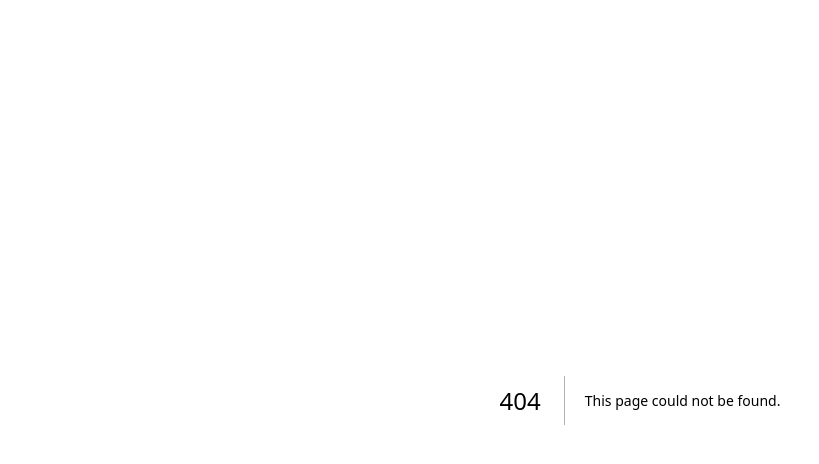
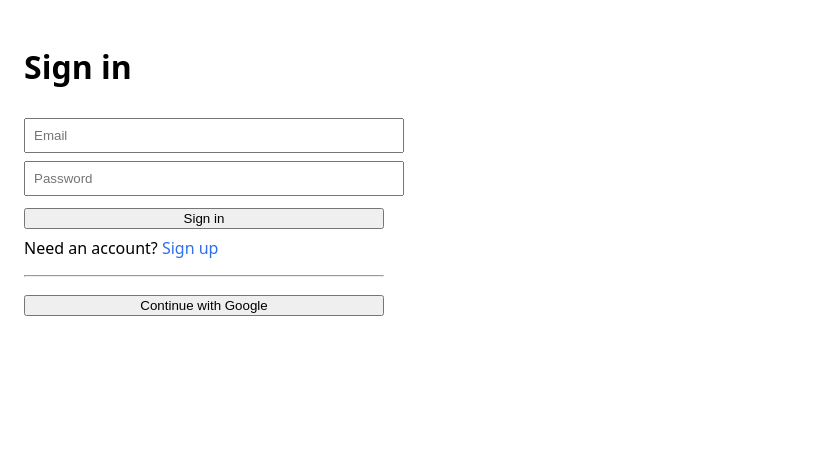
Before and after one commit to ashleybrown22343-max/qwikko, a Next.js app: page /login in a window 1280 px wide. Before the commit this address had no page. Shown: the top 464 px of the page, without its empty margins (0-819 px from the left). Built offline with nearby package versions, Linux system fonts and the light colour scheme; no server answers.

Commit message:
Create page.js

```diff
--- /dev/null
+++ b/app/login/page.js
@@ -0,0 +1,101 @@
+"use client";
+
+import { useState } from "react";
+import { useRouter } from "next/navigation";
+import { supabase } from "../../lib/supabase";
+
+export default function Login() {
+  const [mode, setMode] = useState("signin");
+  const [email, setEmail] = useState("");
+  const [password, setPassword] = useState("");
+  const [error, setError] = useState("");
+  const [message, setMessage] = useState("");
+  const router = useRouter();
+
+  async function handleEmailAuth() {
+    setError("");
+    setMessage("");
+
+    if (!email || !password) {
+      setError("Enter both email and password.");
+      return;
+    }
+
+    if (mode === "signup") {
+      const { error: signUpError } = await supabase.auth.signUp({
+        email,
+        password,
+      });
+      if (signUpError) {
+        setError(signUpError.message);
+        return;
+      }
+      setMessage("Check your email to confirm your account.");
+    } else {
+      const { error: signInError } = await supabase.auth.signInWithPassword({
+        email,
+        password,
+      });
+      if (signInError) {
+        setError(signInError.message);
+        return;
+      }
+      router.push("/dashboard");
+    }
+  }
+
+  async function handleGoogleAuth() {
+    setError("");
+    const { error: oauthError } = await supabase.auth.signInWithOAuth({
+      provider: "google",
+      options: {
+        redirectTo: `${window.location.origin}/dashboard`,
+      },
+    });
+    if (oauthError) {
+      setError(oauthError.message);
+    }
+  }
+
+  return (
+    <main style={{ padding: "24px", maxWidth: "360px" }}>
+      <h1>{mode === "signup" ? "Create account" : "Sign in"}</h1>
+
+      <input
+        type="email"
+        placeholder="Email"
+        value={email}
+        onChange={(e) => setEmail(e.target.value)}
+        style={{ width: "100%", padding: "8px", marginTop: "8px" }}
+      />
+      <input
+        type="password"
+        placeholder="Password"
+        value={password}
+        onChange={(e) => setPassword(e.target.value)}
+        style={{ width: "100%", padding: "8px", marginTop: "8px" }}
+      />
+
+      <button onClick={handleEmailAuth} style={{ marginTop: "12px", width: "100%" }}>
+        {mode === "signup" ? "Sign up" : "Sign in"}
+      </button>
+
+      <p style={{ marginTop: "8px" }}>
+        {mode === "signup" ? (
+          <>Already have an account? <a onClick={() => setMode("signin")} style={{ cursor: "pointer", color: "#2F6FED" }}>Sign in</a></>
+        ) : (
+          <>Need an account? <a onClick={() => setMode("signup")} style={{ cursor: "pointer", color: "#2F6FED" }}>Sign up</a></>
+        )}
+      </p>
+
+      <hr style={{ margin: "16px 0" }} />
+
+      <button onClick={handleGoogleAuth} style={{ width: "100%" }}>
+        Continue with Google
+      </button>
+
+      {error && <p style={{ color: "red", marginTop: "12px" }}>{error}</p>}
+      {message && <p style={{ color: "green", marginTop: "12px" }}>{message}</p>}
+    </main>
+  );
+}
```
